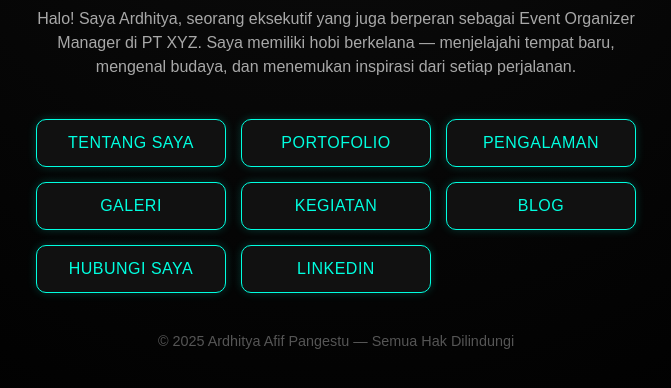
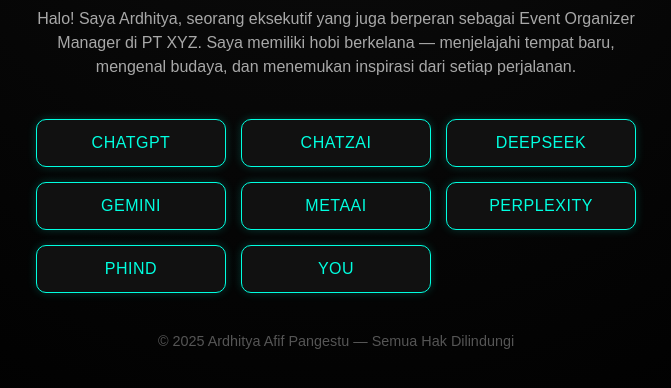
Before and after one commit to ardipkl/tebs1, a plain HTML site: page index.html in a window 1280 px wide. Shown: the part 262-650 px from the top of the page, without its empty margins (304-975 px from the left). Drawn offline with Linux system fonts and the light colour scheme.

Commit message:
Update index.html

```diff
--- a/index.html
+++ b/index.html
@@ -98,14 +98,14 @@
   <p>Halo! Saya Ardhitya, seorang eksekutif yang juga berperan sebagai Event Organizer Manager di PT XYZ. Saya memiliki hobi berkelana — menjelajahi tempat baru, mengenal budaya, dan menemukan inspirasi dari setiap perjalanan.</p>
 
   <div class="buttons">
-    <a href="#" class="btn">Tentang Saya</a>
-    <a href="#" class="btn">Portofolio</a>
-    <a href="#" class="btn">Pengalaman</a>
-    <a href="#" class="btn">Galeri</a>
-    <a href="#" class="btn">Kegiatan</a>
-    <a href="#" class="btn">Blog</a>
-    <a href="#" class="btn">Hubungi Saya</a>
-    <a href="#" class="btn">LinkedIn</a>
+    <a href="chatgpt.html" class="btn">chatgpt</a>
+    <a href="chatzai,html" class="btn">chatzai</a>
+    <a href="deepseek.html" class="btn">deepseek</a>
+    <a href="gemini.html" class="btn">gemini</a>
+    <a href="metaai.html" class="btn">metaai</a>
+    <a href="perplexity.html" class="btn">perplexity</a>
+    <a href="phind.html" class="btn">phind</a>
+    <a href="you.html" class="btn">you</a>
   </div>
 
   <footer>
```
